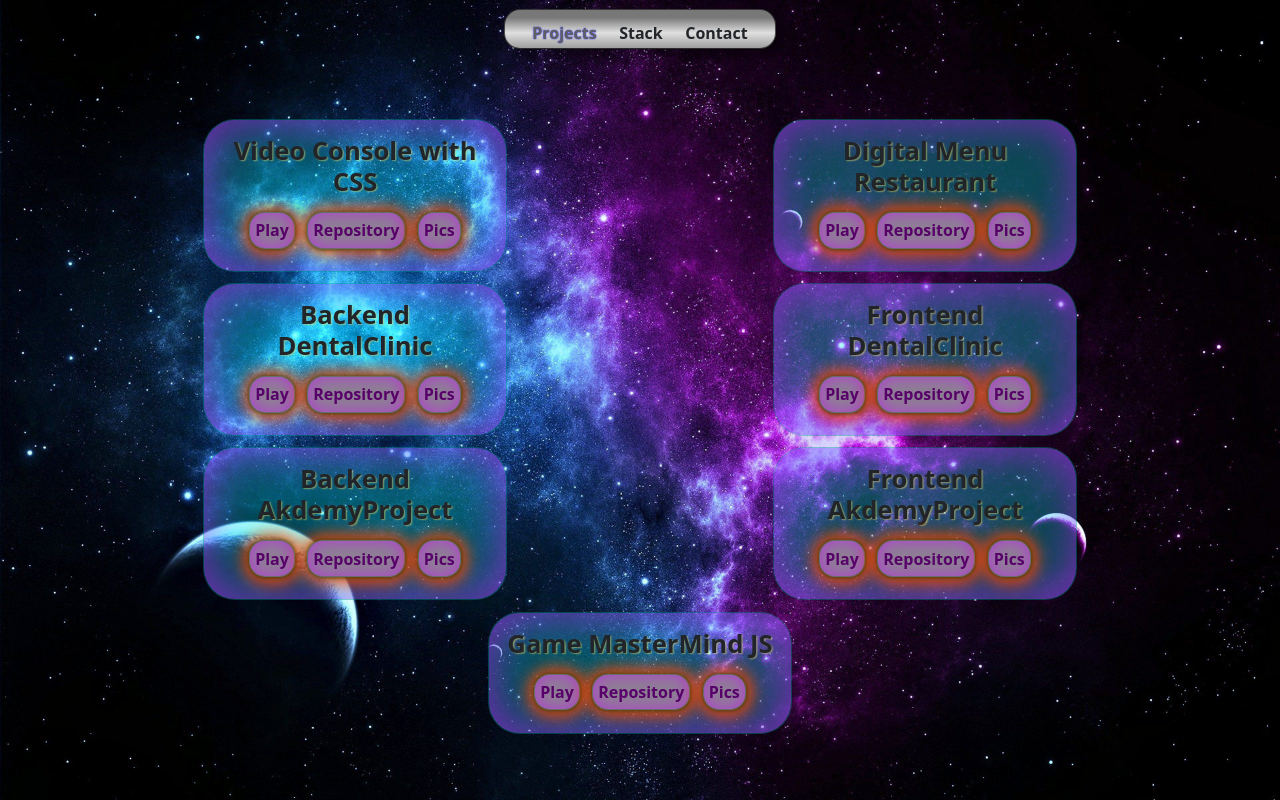
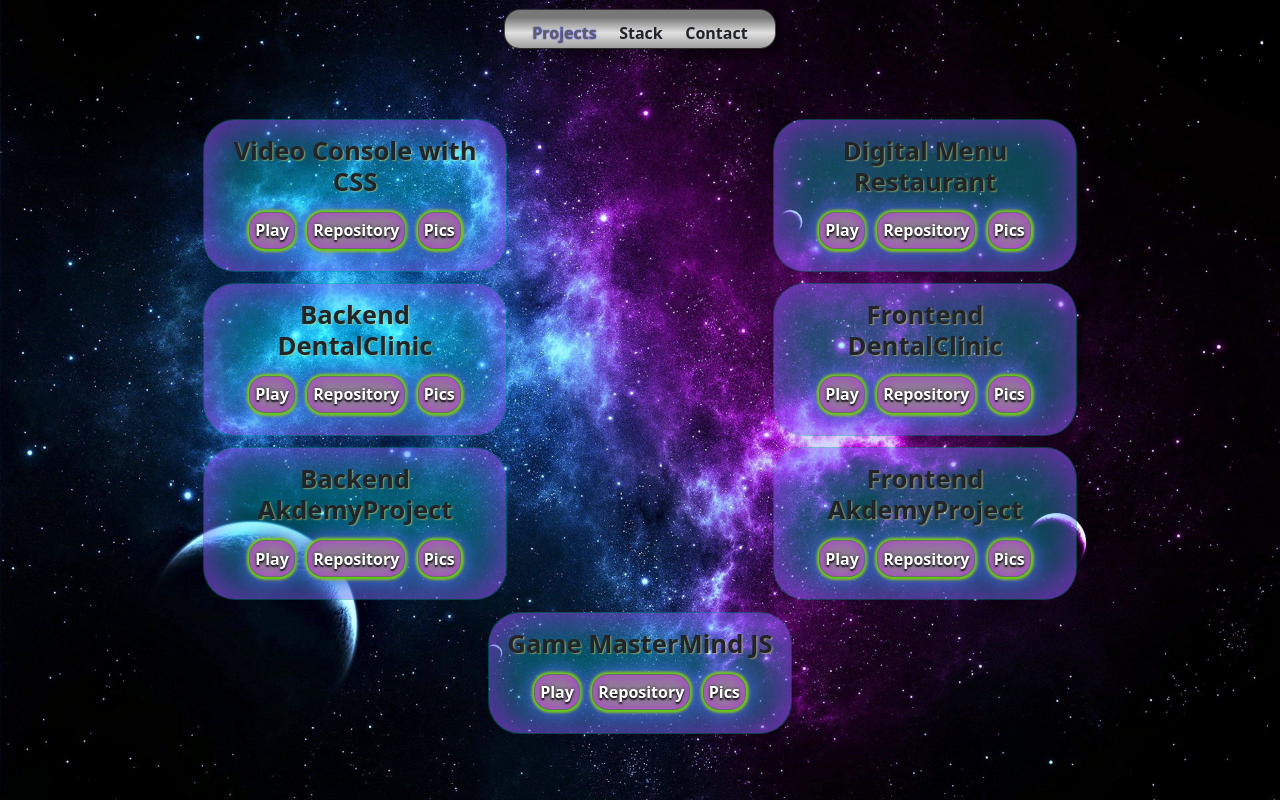
Before and after one commit to jorgelmartin/Portfolio-JLML, a React (Vite) app: page /projects in a window 1280 px wide. Built offline with nearby package versions, Linux system fonts and the light colour scheme.

Commit message:
Refactor: PorfolioButton

```diff
--- a/src/components/PortfolioButton/PortfolioButton.css
+++ b/src/components/PortfolioButton/PortfolioButton.css
@@ -1,6 +1,6 @@
 .ButtonPortfolio {
     background-color: #8d8093;
-    color: #58006a;
+    color: #ffffff;
     padding: 0.2em 0.3em;
     border: 0.1em solid rgba(77, 89, 77, 0.529);
     border-radius: 1em;
@@ -13,8 +13,10 @@
     box-shadow:  0.02em 0.02em 0.2em 0.1em rgba(21, 61, 9, 0.532),  0.02em 0.02em 1em 0.4em rgba(255, 69, 0, 0.9);
     height: 2.3em;
     box-shadow: inset 0 0 1em rgba(207, 16, 255, 0.638) ,
-    0.02em 0.02em 0.2em 0.1em rgba(21, 61, 9, 0.532),
-    0.02em 0.02em 1em 0.4em rgba(255, 69, 0, 0.9);
+    0.02em 0.02em 0.2em 0.1em rgba(67, 201, 26, 0.908),
+    0.02em 0.02em 0.2em 0.1em rgb(226, 215, 2),
+    0.02em 0.02em 1em 0.4em rgba(71, 96, 209, 0.9);
+    text-shadow: 0 0 0.2em rgb(0, 0, 0), 0 0.1em 0.1em  rgba(0, 0, 0, 0.8), 0 0 0.1em rgba(255, 255, 255, 0.8);
     /* width: 3em; */
  /* text-align: center; */
 }
@@ -22,6 +24,8 @@
 .ButtonPortfolio:hover{
     box-shadow: none;
     /* transform: scale(0.96); */
+    color: #ffffff;
+    text-shadow:  0 0.09em 0.1em  rgba(13, 13, 13, 0.8);
 }
 
 .ButtonImage {
@@ -29,3 +33,25 @@
     max-height: 1.5em;
     /* margin-right: 0.5em; Ajusta el espacio entre la imagen y el texto si es necesario */
 }
+
+/*
+.ButtonPortfolio {
+    background-color: #8d8093;
+    color: #58006a;
+    padding: 0.2em 0.3em;
+    border: 0.1em solid rgba(77, 89, 77, 0.529);
+    border-radius: 1em;
+    font-size: 1em;
+    cursor: pointer;
+    margin: 0.4em;
+    font-weight: bold;
+    transition: transform 0.2s ease, box-shadow 0.3s ease;
+    box-shadow:  0.02em 0.02em 0.2em 0.1em rgba(21, 61, 9, 0.532),  0.02em 0.02em 1em 0.4em rgba(255, 69, 0, 0.9);
+    height: 2.3em;
+    box-shadow: inset 0 0 1em rgba(207, 16, 255, 0.638) ,
+    0.02em 0.02em 0.2em 0.1em rgba(21, 61, 9, 0.532),
+    0.02em 0.02em 1em 0.4em rgba(255, 69, 0, 0.9);
+    text-shadow:  0 0.05em 0.1em  rgba(0, 0, 0, 0.8);
+    color: #ffffff;
+
+} */
--- a/src/components/PortfolioButton/PortfolioButton.jsx
+++ b/src/components/PortfolioButton/PortfolioButton.jsx
@@ -4,7 +4,7 @@ import './PortfolioButton.css';
 //PORTFOLIO BUTTON
 export const PortfolioButton = ({ onClick, imageSrc, text, href }) => {
     return (
-        <div className='borderAnother'>
+        <div>
             <a href={href} target="_blank" rel="noopener noreferrer">
                 <button className="ButtonPortfolio" onClick={onClick}>
                     {text}
```
